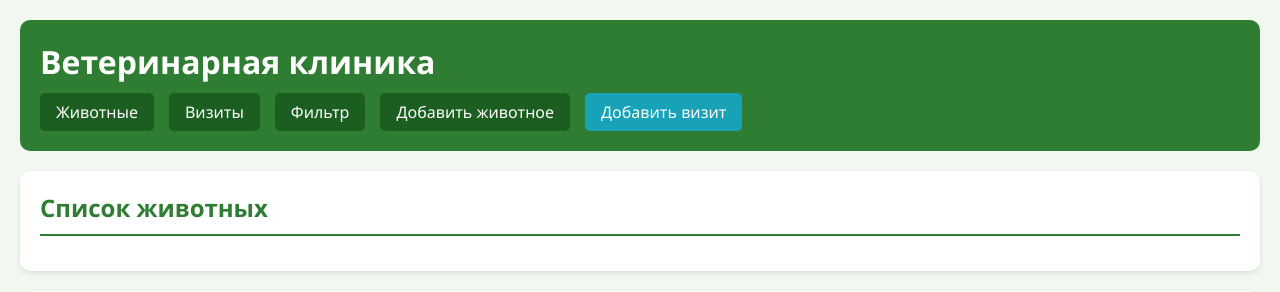
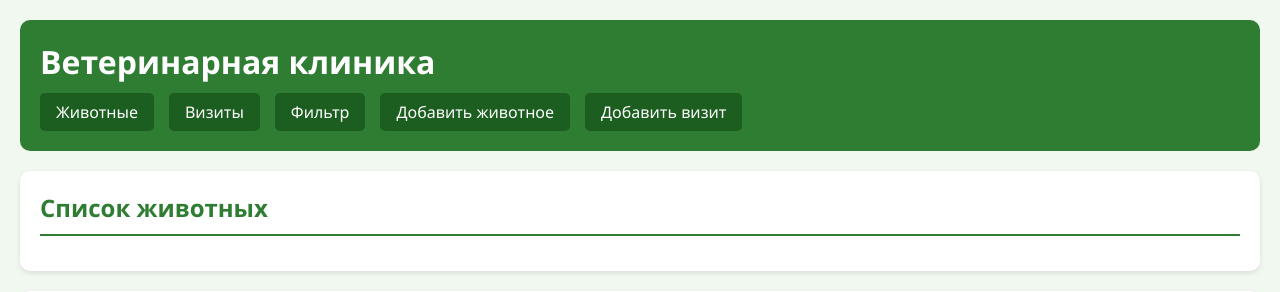
Before and after one commit to yakini10/yakini10.github.io, a PHP site: page /pratique/index.php in a window 1280 px wide. Shown: the top 292 px of the page. Run offline with PHP 8.4, Linux system fonts and the light colour scheme; data that the repository does not hold is empty.

Commit message:
Update index.php

```diff
--- a/pratique/index.php
+++ b/pratique/index.php
@@ -159,7 +159,7 @@ $proprietaires = $pdo->query("SELECT * FROM proprietaires")->fetchAll();
             <a href="#visites"> Визиты</a>
             <a href="#filtrer"> Фильтр</a>
             <a href="form.php"> Добавить животное</a>
-            <a href="visite_ajouter.php" style="background: #17a2b8;"> Добавить визит</a>
+            <a href="visite_ajouter.php"> Добавить визит</a>
         </div>
     </div>
 
```
